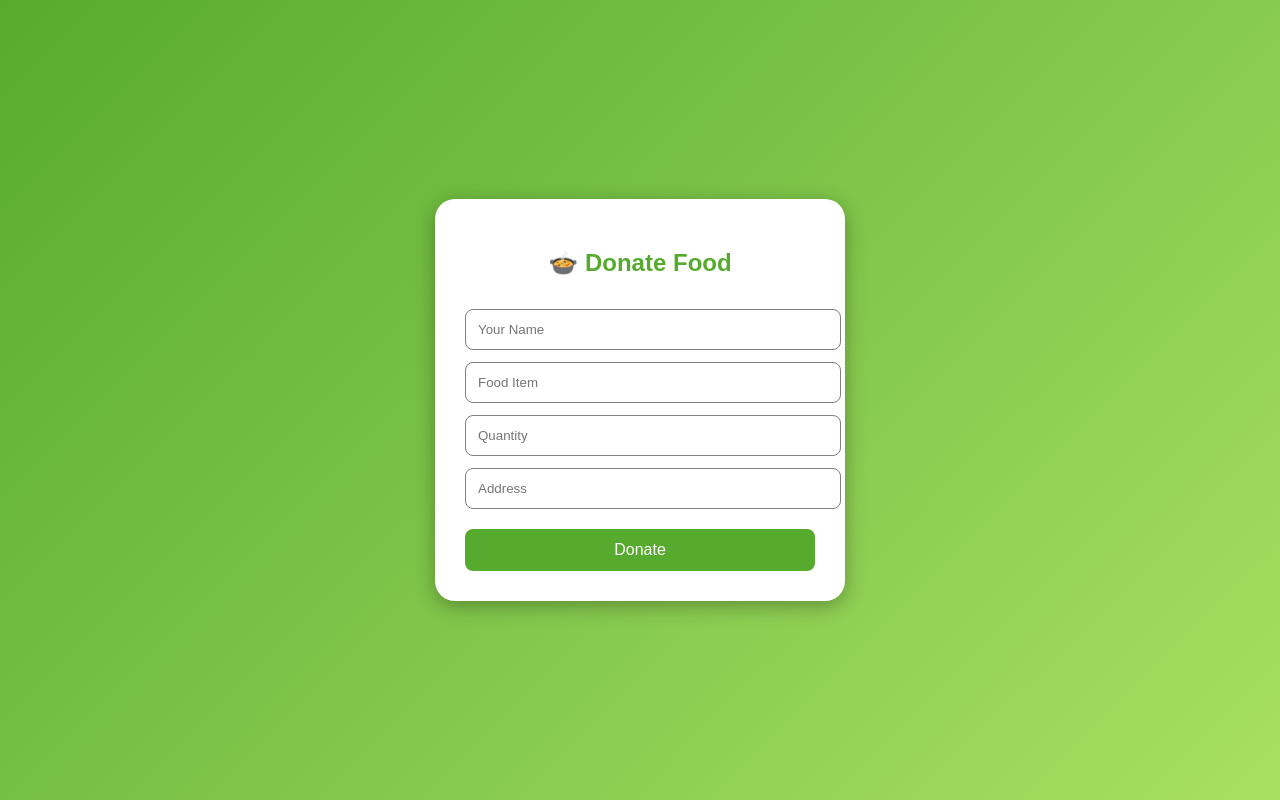
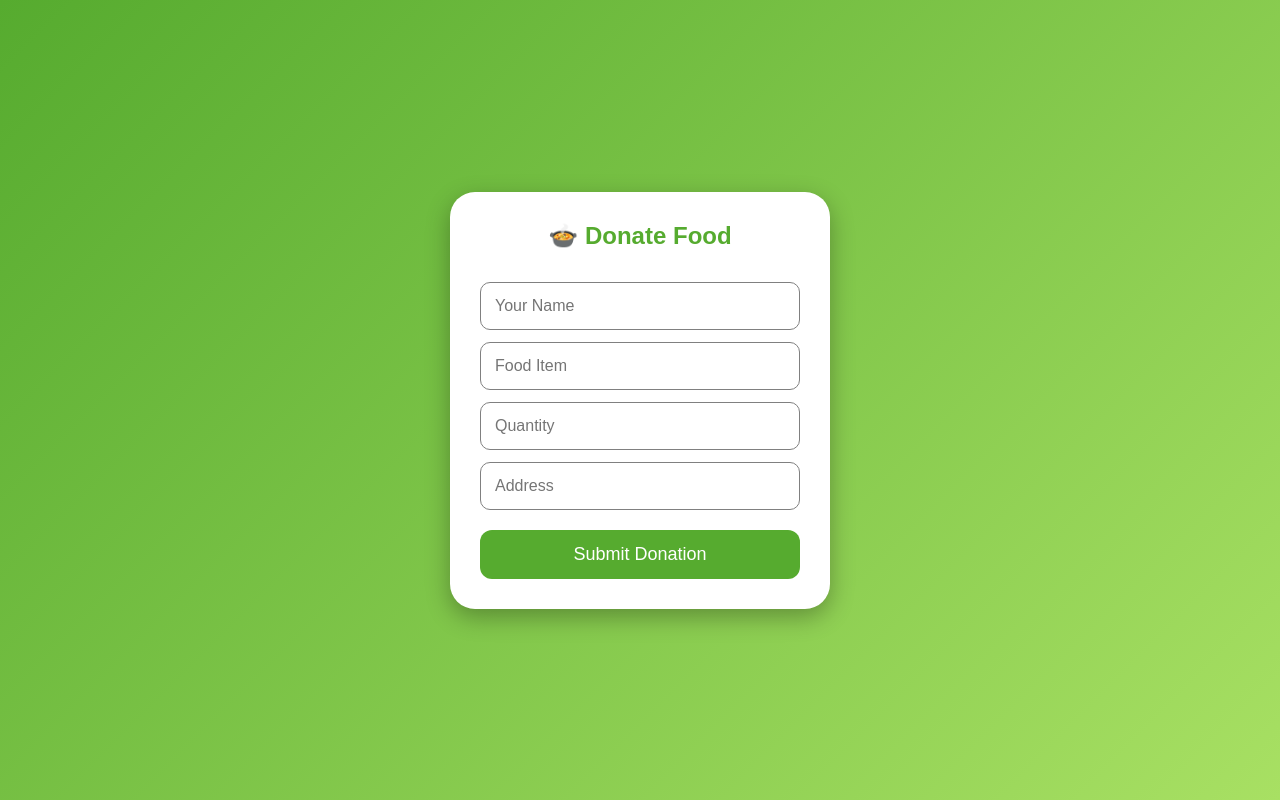
Before and after one commit to FAMITHABANUN/food-saver, a Flask app: page /donate in a window 1280 px wide. Run offline with Flask 3, Linux system fonts and the light colour scheme.

Commit message:
Add files via upload

```diff
--- a/app.py
+++ b/app.py
@@ -2,13 +2,13 @@ from flask import Flask, render_template, request, redirect, url_for
 
 app = Flask(__name__)
 
-# ---------------- HOME PAGE ----------------
+# ---------------- HOME ----------------
 @app.route("/")
 def home():
     return redirect(url_for("admin_login"))
 
 
-# ---------------- ADMIN LOGIN ----------------
+# ---------------- LOGIN ----------------
 @app.route("/login", methods=["GET", "POST"])
 def admin_login():
 
@@ -17,7 +17,7 @@ def admin_login():
         username = request.form.get("username")
         password = request.form.get("password")
 
-        if username == "admin" and password == "1234":
+        if username == "admin" and password == "foodsaver2026":
             return redirect(url_for("admin_dashboard"))
 
         return "Invalid Login"
@@ -25,7 +25,7 @@ def admin_login():
     return render_template("admin_login.html")
 
 
-# ---------------- USER REGISTER ----------------
+# ---------------- REGISTER ----------------
 @app.route("/register", methods=["GET", "POST"])
 def user_register():
 
@@ -42,20 +42,27 @@ def admin_dashboard():
 
 
 # ---------------- DONATE FOOD ----------------
-@app.route("/donate", methods=["GET", "POST"])
+@app.route("/donate")
 def donate_food():
-
-    if request.method == "POST":
-
-        return render_template(
-            "success.html",
-            message="Food Donation Submitted Successfully!"
-        )
-
     return render_template("donate_food.html")
 
 
-# ---------------- SUCCESS PAGE ----------------
+# ---------------- SUBMIT DONATION ----------------
+@app.route("/submit-donation", methods=["POST"])
+def submit_donation():
+
+    name = request.form.get("name")
+    food = request.form.get("food")
+    quantity = request.form.get("quantity")
+    address = request.form.get("address")
+
+    return render_template(
+        "success.html",
+        message="Food Donation Submitted Successfully!"
+    )
+
+
+# ---------------- SUCCESS ----------------
 @app.route("/success")
 def success():
     return render_template("success.html")
--- a/templates/donate_food.html
+++ b/templates/donate_food.html
@@ -3,16 +3,24 @@
 <head>
 <title>Donate Food</title>
 
+<meta name="viewport" content="width=device-width, initial-scale=1.0">
+
 <style>
 
-body{
+*{
     margin:0;
     padding:0;
+    box-sizing:border-box;
+}
+
+body{
 
     height:100vh;
 
     display:flex;
+
     justify-content:center;
+
     align-items:center;
 
     font-family:Arial;
@@ -22,57 +30,70 @@ body{
 
 .box{
 
-    width:350px;
+    width:90%;
+    max-width:380px;
 
     background:white;
 
     padding:30px;
 
-    border-radius:20px;
+    border-radius:25px;
 
-    box-shadow:0px 5px 20px rgba(0,0,0,0.3);
+    box-shadow:0px 8px 25px rgba(0,0,0,0.3);
 }
 
 h2{
+
     text-align:center;
+
     color:#56ab2f;
+
+    margin-bottom:20px;
 }
 
 input{
 
     width:100%;
 
-    padding:12px;
+    padding:14px;
 
     margin-top:12px;
 
-    border-radius:8px;
+    border-radius:10px;
 
     border:1px solid gray;
+
+    font-size:16px;
 }
 
 button{
 
     width:100%;
 
-    padding:12px;
+    padding:14px;
 
     margin-top:20px;
 
     border:none;
 
-    border-radius:8px;
+    border-radius:12px;
 
     background:#56ab2f;
 
     color:white;
 
-    font-size:16px;
+    font-size:18px;
 
     cursor:pointer;
 }
 
+button:hover{
+
+    background:#2e7d32;
+}
+
 </style>
+
 </head>
 
 <body>
@@ -81,7 +102,7 @@ button{
 
 <h2>🍲 Donate Food</h2>
 
-<form method="POST">
+<form method="POST" action="/submit-donation">
 
 <input type="text" name="name" placeholder="Your Name" required>
 
@@ -91,7 +112,7 @@ button{
 
 <input type="text" name="address" placeholder="Address" required>
 
-<button type="submit">Donate</button>
+<button type="submit">Submit Donation</button>
 
 </form>
 
```
